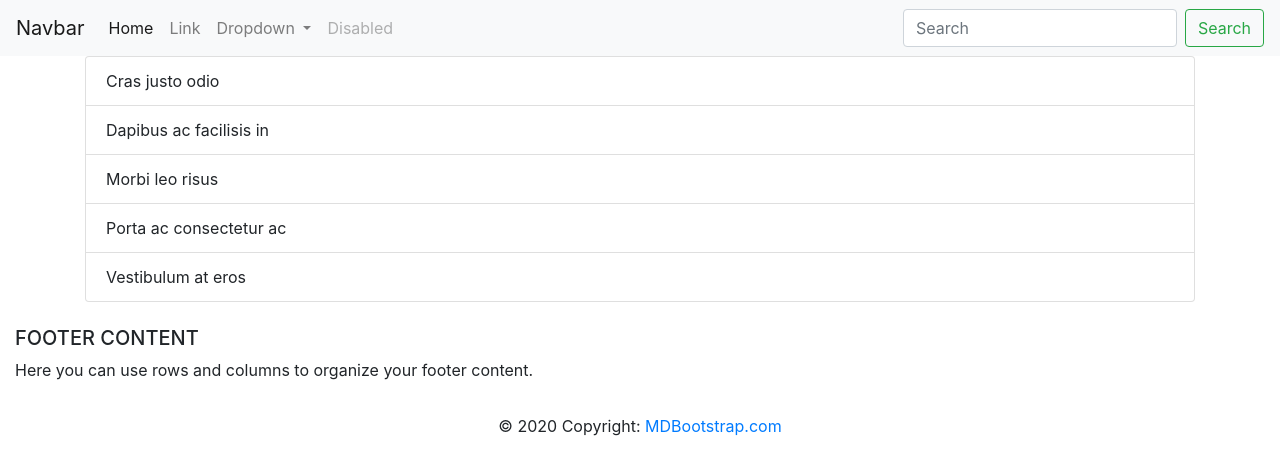
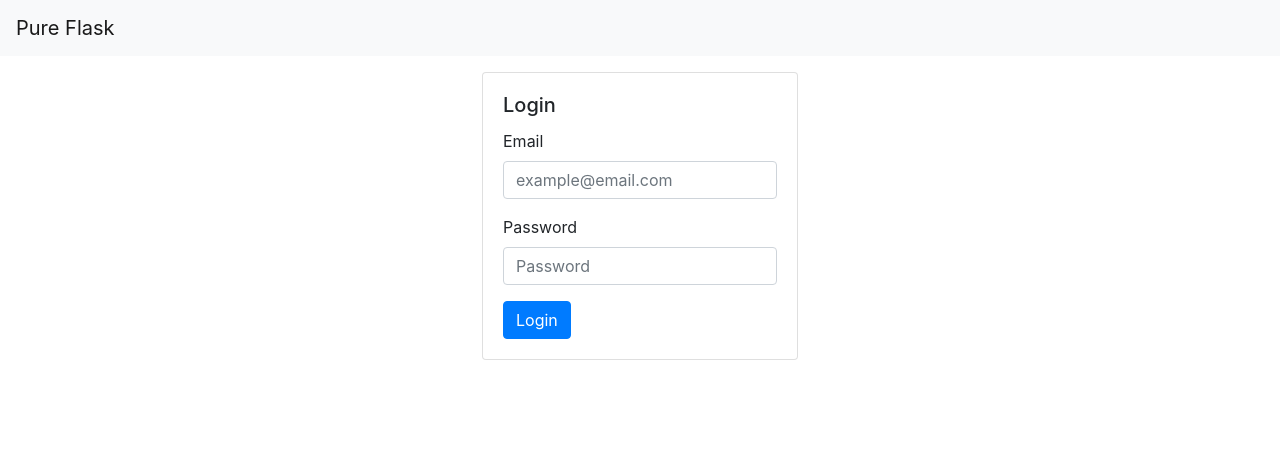
Before and after one commit to infinityc2/full-flask, a Flask app: page / in a window 1280 px wide. Shown: the top 475 px of the page. Run offline with Flask 2, Linux system fonts and the light colour scheme; some libraries are stand-ins or nearby versions.

Commit message:
add template

```diff
--- a/application/__init__.py
+++ b/application/__init__.py
@@ -1,5 +1,7 @@
-from flask import Flask, render_template
+from flask import Flask
+import pymysql
 
 app = Flask(__name__)
+db = pymysql.connect("localhost", "root", "accident1", "python_db")
 
 from application import routes
--- a/application/routes.py
+++ b/application/routes.py
@@ -1,4 +1,4 @@
-from application import app
+from application import app, db
 from flask import render_template
 
 @app.route("/")
@@ -6,3 +6,7 @@ from flask import render_template
 @app.route("/index")
 def index():
     return render_template('index.html')
+
+@app.route("/dashboard")
+def dashboard():
+    return render_template('dashboard.html')
--- a/application/templates/includes/footer.html
+++ /dev/null
@@ -1,38 +0,0 @@
-<!-- Footer -->
-<footer class="page-footer font-small blue pt-4">
-
-    <!-- Footer Links -->
-    <div class="container-fluid text-center text-md-left">
-
-        <!-- Grid row -->
-        <div class="row">
-
-            <!-- Grid column -->
-            <div class="col-md-6 mt-md-0 mt-3">
-
-                <!-- Content -->
-                <h5 class="text-uppercase">Footer Content</h5>
-                <p>Here you can use rows and columns to organize your footer content.</p>
-
-            </div>
-            <!-- Grid column -->
-
-            <hr class="clearfix w-100 d-md-none pb-3">
-
-            <!-- Grid column -->
-
-
-        </div>
-        <!-- Grid row -->
-
-    </div>
-    <!-- Footer Links -->
-
-    <!-- Copyright -->
-    <div class="footer-copyright text-center py-3">© 2020 Copyright:
-        <a href="https://mdbootstrap.com/"> MDBootstrap.com</a>
-    </div>
-    <!-- Copyright -->
-
-</footer>
-<!-- Footer -->
--- a/application/templates/includes/navbar.html
+++ /dev/null
@@ -1,37 +0,0 @@
-<nav class="navbar navbar-expand-lg navbar-light bg-light">
-    <a class="navbar-brand" href="#">Navbar</a>
-    <button class="navbar-toggler" type="button" data-toggle="collapse" data-target="#navbarSupportedContent"
-        aria-controls="navbarSupportedContent" aria-expanded="false" aria-label="Toggle navigation">
-        <span class="navbar-toggler-icon"></span>
-    </button>
-
-    <div class="collapse navbar-collapse" id="navbarSupportedContent">
-        <ul class="navbar-nav mr-auto">
-            <li class="nav-item active">
-                <a class="nav-link" href="#">Home <span class="sr-only">(current)</span></a>
-            </li>
-            <li class="nav-item">
-                <a class="nav-link" href="#">Link</a>
-            </li>
-            <li class="nav-item dropdown">
-                <a class="nav-link dropdown-toggle" href="#" id="navbarDropdown" role="button" data-toggle="dropdown"
-                    aria-haspopup="true" aria-expanded="false">
-                    Dropdown
-                </a>
-                <div class="dropdown-menu" aria-labelledby="navbarDropdown">
-                    <a class="dropdown-item" href="#">Action</a>
-                    <a class="dropdown-item" href="#">Another action</a>
-                    <div class="dropdown-divider"></div>
-                    <a class="dropdown-item" href="#">Something else here</a>
-                </div>
-            </li>
-            <li class="nav-item">
-                <a class="nav-link disabled" href="#" tabindex="-1" aria-disabled="true">Disabled</a>
-            </li>
-        </ul>
-        <form class="form-inline my-2 my-lg-0">
-            <input class="form-control mr-sm-2" type="search" placeholder="Search" aria-label="Search">
-            <button class="btn btn-outline-success my-2 my-sm-0" type="submit">Search</button>
-        </form>
-    </div>
-</nav>
--- a/application/templates/index.html
+++ b/application/templates/index.html
@@ -1,12 +1,21 @@
-{% extends "layout.html" %}
+{% extends "layouts/layout.html" %}
 {% block content %}
-<div class="container">
-    <ul class="list-group">
-        <li class="list-group-item">Cras justo odio</li>
-        <li class="list-group-item">Dapibus ac facilisis in</li>
-        <li class="list-group-item">Morbi leo risus</li>
-        <li class="list-group-item">Porta ac consectetur ac</li>
-        <li class="list-group-item">Vestibulum at eros</li>
-    </ul>
+<div class="d-flex justify-content-center py-3">
+    <div class="card m-auto">
+        <div class="card-body">
+            <h5 class="card-title">Login</h5>
+            <form method="POST" action="login">
+                <div class="form-group">
+                    <label for="inputEmail">Email</label>
+                    <input type="email" class="form-control" id="inputEmail" placeholder="example@email.com">
+                </div>
+                <div class="form-group">
+                    <label for="inputPassword">Password</label>
+                    <input type="password" class="form-control" id="inputPassword" placeholder="Password">
+                </div>
+                <button type="submit" class="btn btn-primary">Login</button>
+            </form>
+        </div>
+    </div>
 </div>
 {% endblock %}
--- a/application/templates/layout.html
+++ /dev/null
@@ -1,19 +0,0 @@
-<!DOCTYPE html>
-<html>
-
-<head>
-    <title>Home Page</title>
-    <meta name="viewport" content="width=device-width, initial-scale=1.0">
-    <link rel="stylesheet" href="https://maxcdn.bootstrapcdn.com/bootstrap/4.0.0/css/bootstrap.min.css" integrity="sha384-Gn5384xqQ1aoWXA+058RXPxPg6fy4IWvTNh0E263XmFcJlSAwiGgFAW/dAiS6JXm" crossorigin="anonymous">
-    <script src="https://code.jquery.com/jquery-3.4.1.slim.min.js" integrity="sha384-J6qa4849blE2+poT4WnyKhv5vZF5SrPo0iEjwBvKU7imGFAV0wwj1yYfoRSJoZ+n" crossorigin="anonymous"></script>
-    <script src="https://cdn.jsdelivr.net/npm/popper.js@1.16.0/dist/umd/popper.min.js" integrity="sha384-Q6E9RHvbIyZFJoft+2mJbHaEWldlvI9IOYy5n3zV9zzTtmI3UksdQRVvoxMfooAo" crossorigin="anonymous"></script>
-    <script src="https://stackpath.bootstrapcdn.com/bootstrap/4.4.1/js/bootstrap.min.js" integrity="sha384-wfSDF2E50Y2D1uUdj0O3uMBJnjuUD4Ih7YwaYd1iqfktj0Uod8GCExl3Og8ifwB6" crossorigin="anonymous"></script>
-</head>
-<body>
-    {% include "includes/navbar.html" %}
-    {% block content %}
-
-    {% endblock %}
-    {% include "includes/footer.html" %}
-</body>
-</html>
--- /dev/null
+++ b/application/templates/layouts/layout.html
@@ -0,0 +1,42 @@
+<!DOCTYPE html>
+<html>
+
+<head>
+    <title>Pure Flask</title>
+    <link rel="icon" href="static/favicon.ico" type="image/x-icon">
+    <meta name="viewport" content="width=device-width, initial-scale=1.0">
+    <link rel="stylesheet" href="https://maxcdn.bootstrapcdn.com/bootstrap/4.0.0/css/bootstrap.min.css"
+        integrity="sha384-Gn5384xqQ1aoWXA+058RXPxPg6fy4IWvTNh0E263XmFcJlSAwiGgFAW/dAiS6JXm" crossorigin="anonymous">
+    <script src="https://code.jquery.com/jquery-3.4.1.slim.min.js"
+        integrity="sha384-J6qa4849blE2+poT4WnyKhv5vZF5SrPo0iEjwBvKU7imGFAV0wwj1yYfoRSJoZ+n"
+        crossorigin="anonymous"></script>
+    <script src="https://cdn.jsdelivr.net/npm/popper.js@1.16.0/dist/umd/popper.min.js"
+        integrity="sha384-Q6E9RHvbIyZFJoft+2mJbHaEWldlvI9IOYy5n3zV9zzTtmI3UksdQRVvoxMfooAo"
+        crossorigin="anonymous"></script>
+    <script src="https://stackpath.bootstrapcdn.com/bootstrap/4.4.1/js/bootstrap.min.js"
+        integrity="sha384-wfSDF2E50Y2D1uUdj0O3uMBJnjuUD4Ih7YwaYd1iqfktj0Uod8GCExl3Og8ifwB6"
+        crossorigin="anonymous"></script>
+    <link rel="stylesheet" type="text/css" href="static/main.css">
+</head>
+
+<body>
+    <nav class="navbar navbar-expand-lg navbar-light bg-light">
+        <a class="navbar-brand" href="#">Pure Flask</a>
+        <button class="navbar-toggler" type="button" data-toggle="collapse" data-target="#mainNavbar"
+            aria-controls="mainNavbar" aria-expanded="false" aria-label="Toggle navigation">
+            <span class="navbar-toggler-icon"></span>
+        </button>
+
+        <div class="collapse navbar-collapse" id="mainNavbar">
+
+        </div>
+    </nav>
+
+    <div class="container-fluid">
+        {% block content %}
+
+        {% endblock %}
+    </div>
+</body>
+
+</html>
```
Also changed, not shown: application/templates/dashboard.html (added, +84 -0 lines), application/static/favicon.ico (added), application/static/main.css (added), 1 other file.
